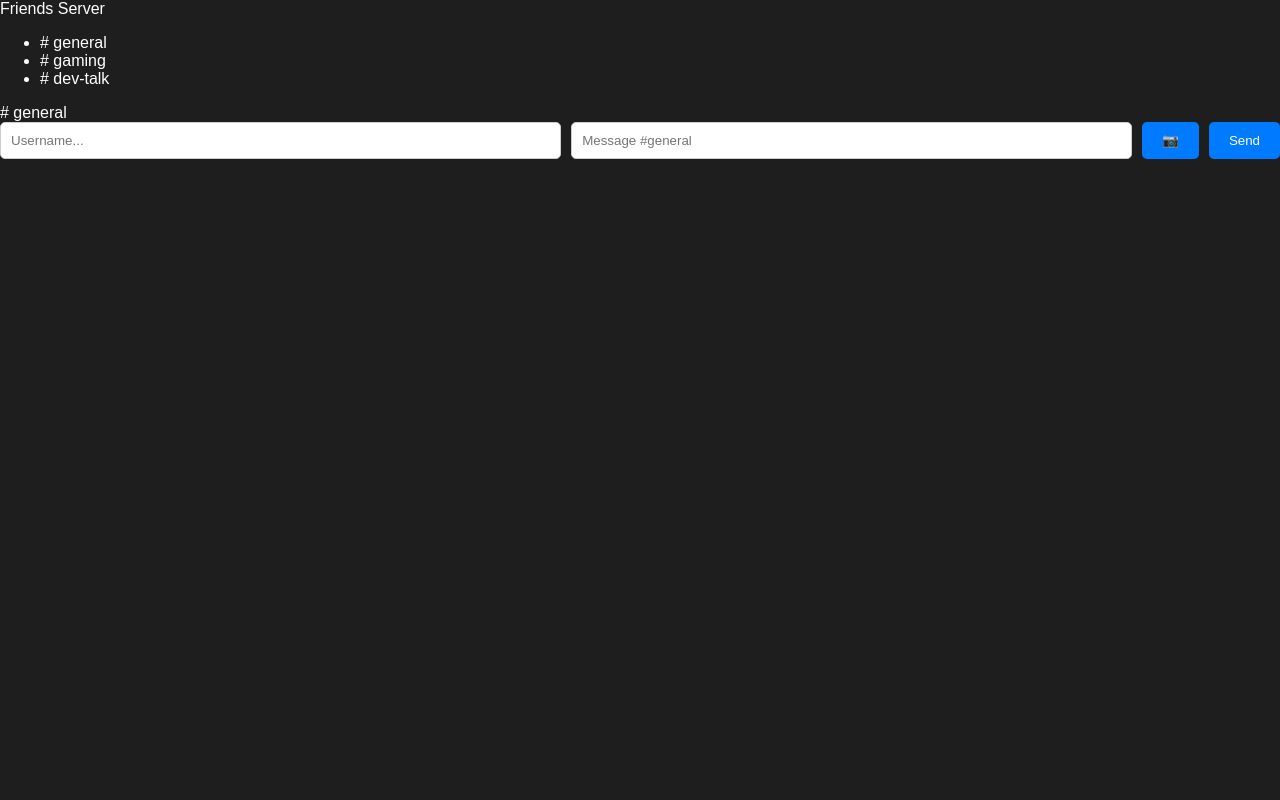
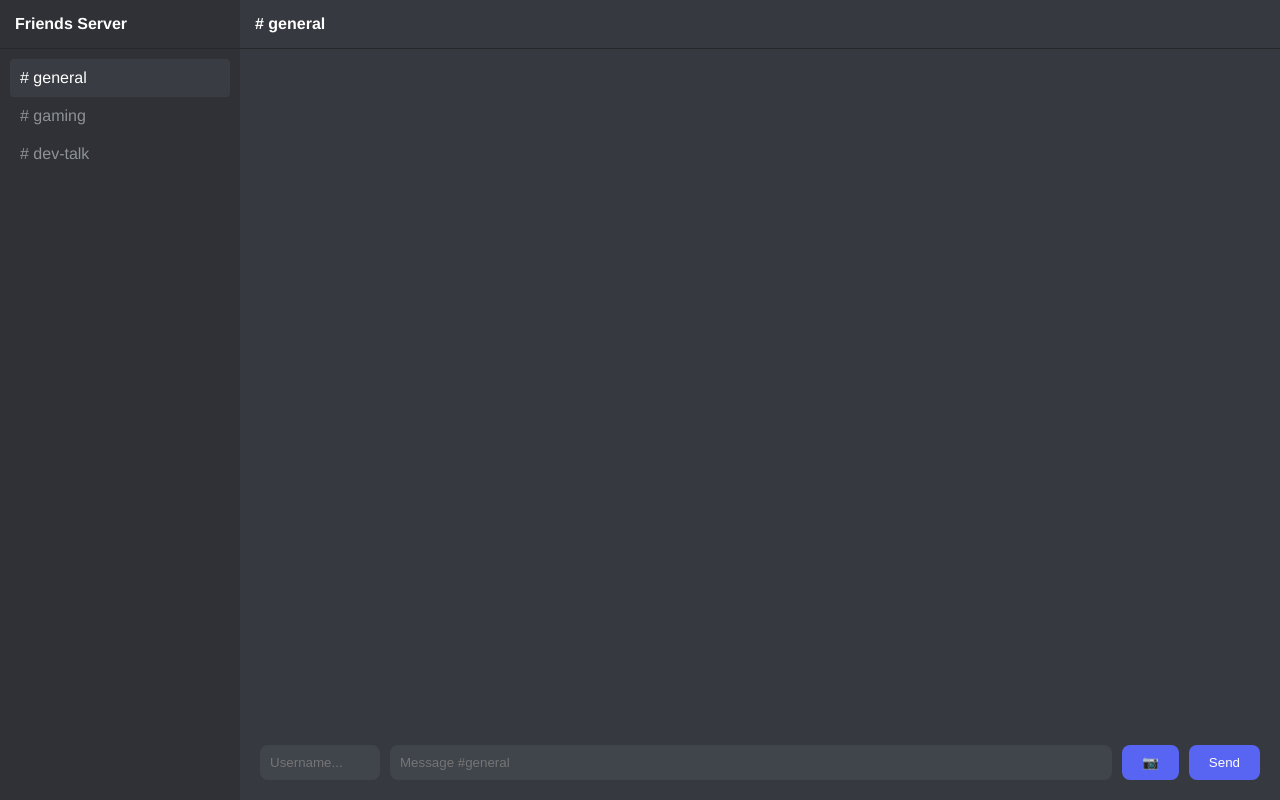
Before and after one commit to Kwanerek/net-com-chat, a website: page index.html in a window 1280 px wide. Drawn offline with nearby package versions, Linux system fonts and the light colour scheme.

Commit message:
Revamp CSS for improved layout and styling
Refactor CSS styles for a new layout and design.

```diff
--- a/style.css
+++ b/style.css
@@ -1,65 +1,23 @@
-body {
-  margin: 0;
-  font-family: Arial, sans-serif;
-  transition: background 0.3s, color 0.3s;
-}
-body.light {
-  background: #f0f0f0;
-  color: #000;
-}
-body.dark {
-  background: #1e1e1e;
-  color: #fff;
-}
-.chat-container {
-  max-width: 600px;
-  margin: auto;
-  padding: 20px;
-}
-#messages {
-  list-style: none;
-  padding: 0;
-  max-height: 300px;
-  overflow-y: auto;
-}
-#messages li {
-  padding: 8px;
-  margin-bottom: 4px;
-  background: rgba(0, 0, 0, 0.1);
-  border-radius: 5px;
-  position: relative;
-  animation: fadeIn 0.3s ease-in-out;
-}
-#messages li:hover::after {
-  content: "🗑️";
-  position: absolute;
-  right: 10px;
-  cursor: pointer;
-}
-form {
-  display: flex;
-  gap: 10px;
-}
-input[type="text"], #input, #username {
-  flex: 1;
-  padding: 10px;
-  border-radius: 5px;
-  border: 1px solid #ccc;
-}
-button {
-  padding: 10px 20px;
-  border: none;
-  border-radius: 5px;
-  background: #007bff;
-  color: white;
-  cursor: pointer;
-}
-.theme-toggle {
-  position: absolute;
-  top: 10px;
-  right: 10px;
-}
-@keyframes fadeIn {
-  from { opacity: 0; transform: translateY(10px); }
-  to { opacity: 1; transform: translateY(0); }
-}
+body { margin: 0; font-family: 'Helvetica Neue', Helvetica, Arial, sans-serif; height: 100vh; overflow: hidden; background: #36393f; color: #dcddde; }
+.app-container { display: flex; height: 100vh; }
+
+/* Sidebar */
+.sidebar { width: 240px; background: #2f3136; display: flex; flex-direction: column; }
+.server-header { padding: 15px; font-weight: bold; color: white; border-bottom: 1px solid #26272b; }
+#channel-list { list-style: none; padding: 10px; margin: 0; }
+.channel { padding: 10px; cursor: pointer; color: #8e9297; font-weight: 500; transition: all 0.2s; }
+.channel:hover, .channel.active { background: #393c43; color: white; border-radius: 4px; }
+
+/* Chat Area */
+.chat-area { flex: 1; display: flex; flex-direction: column; background: #36393f; }
+.chat-header { padding: 15px; border-bottom: 1px solid #26272b; font-weight: bold; color: white; }
+#messages { flex: 1; overflow-y: auto; padding: 20px; display: flex; flex-direction: column; gap: 10px; }
+.message-item { display: flex; gap: 10px; }
+.message-user { color: #5865f2; font-weight: bold; }
+.message-text { color: #dcddde; }
+
+/* Input Area */
+#form { padding: 20px; display: flex; gap: 10px; background: #36393f; }
+#username { width: 100px; background: #40444b; border: none; color: white; padding: 10px; border-radius: 8px; }
+#input { flex: 1; background: #40444b; border: none; padding: 10px; color: white; border-radius: 8px; }
+#form button { background: #5865f2; color: white; border: none; padding: 10px 20px; border-radius: 8px; cursor: pointer; }
```
